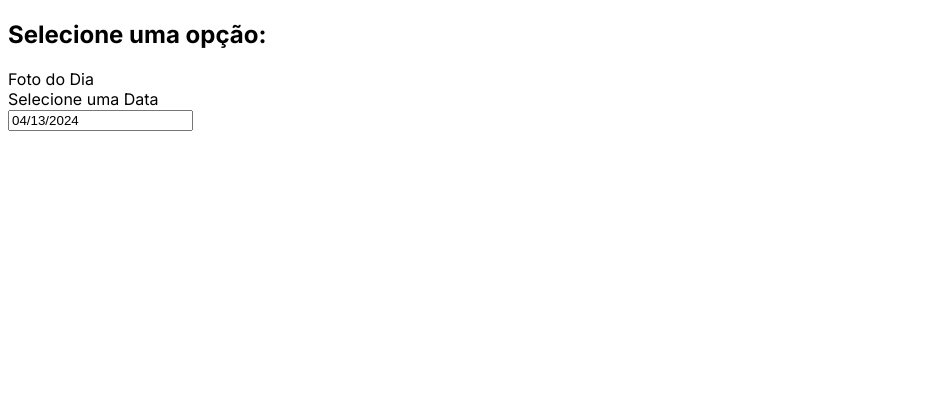
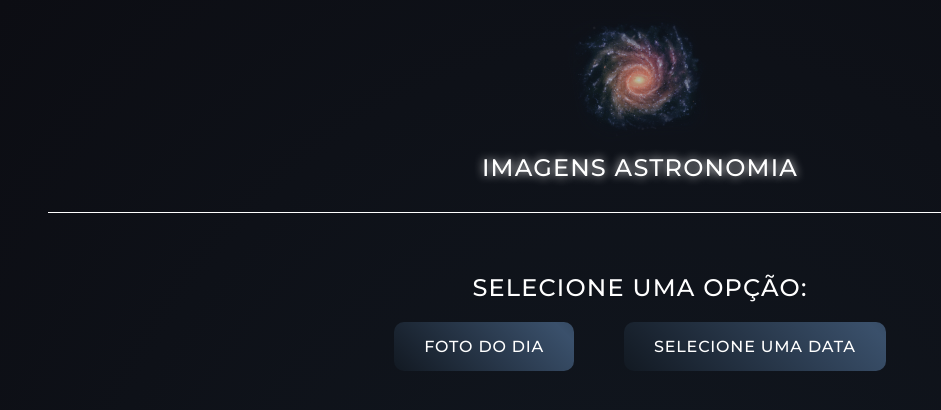
Before and after one commit to gabsabatini/space-project, a Next.js app: page / in a window 1280 px wide. Shown: the top 410 px of the page, without its empty margins (0-941 px from the left). Built offline with nearby package versions, Linux system fonts and the light colour scheme.

Commit message:
date selection finished and css applied

```diff
--- a/src/app/api/api.ts
+++ b/src/app/api/api.ts
@@ -5,12 +5,13 @@ const req = axios.create({
     baseURL: 'https://api.nasa.gov/planetary'
 });
 
+
 export const getApodDay = async ():Promise<Apod> => {
     const resp = await req.get('/apod?api_key=l0LF7al9rbqo8YowcCnu0IBVH3RxlsUS74csAJxP');
     return resp.data;
 }
 
 export const getApodDate = async (date: string):Promise<Apod> => {
-    const resp = await req.get(`/apod?date=${date}`);
+    const resp = await req.get(`/apod?api_key=l0LF7al9rbqo8YowcCnu0IBVH3RxlsUS74csAJxP&date=${date}`);
     return resp.data;
 }
--- a/src/app/components/apod.tsx
+++ b/src/app/components/apod.tsx
@@ -1,26 +1,31 @@
 import { useQuery } from "@tanstack/react-query";
-import { getApodDay } from "../api/api";
+import { getApodDate, getApodDay } from "../api/api";
+import { ApodProps } from "../types/Apod";
 
-const Apod = () => {
+const Apod = ({ queryType, date }: ApodProps) => {
 
     const query = useQuery({
         queryKey: ['apod'],
-        queryFn: getApodDay
+        queryFn: () => {
+            if (queryType === 'day') {
+                return getApodDay();
+            } else if (queryType === 'date') {
+                const splitDate = date.split('/');
+                const formatDate = splitDate[2] + '-' + splitDate[1] + '-' + splitDate[0];
+                return getApodDate(formatDate);
+            } else {
+                throw new Error('Invalid query type');
+            }
+        }
     });
-
-    const formatDate = (dateString: string): string => {
-        const date = new Date(dateString);
-        return date.toLocaleDateString('pt-BR');
-    };
 
     return (
         <div className="apod">
-            <h1>Foto do dia Astronomia</h1>
-            {query.isLoading && "Carregando..."}
+            {query.isFetching && "Carregando..."}
             {query.data &&
                 <div className="picture-day">
+                    <h1>Foto do dia Astronomia</h1><span><i>{date}</i></span>
                     <h2>{query.data.title}</h2>
-                    <p>{formatDate(query.data.date)}</p>
                     <img src={query.data.url} alt={query.data.title} />
                     <p>{query.data.explanation}</p>
                     <p>{query.data.copyright}</p>
--- /dev/null
+++ b/src/app/components/header.tsx
@@ -0,0 +1,12 @@
+import galaxyImage from '../assets/galaxy.png';
+
+const Header = () => {
+    return(
+        <header>
+            <img src={galaxyImage.src}/>
+            <p className='header-title'>Imagens Astronomia</p>
+        </header>
+    );
+}
+
+export default Header;
--- a/src/app/globals.css
+++ b/src/app/globals.css
@@ -0,0 +1,133 @@
+@import url('https://fonts.googleapis.com/css2?family=Montserrat:ital,wght@0,100..900;1,100..900&display=swap');
+
+body {
+    min-height: 100vh;
+    background: radial-gradient(ellipse at bottom, #121922 0%, #0c0d13 100%);
+    color: #fff;
+    font-family: "Montserrat", sans-serif !important;
+    font-optical-sizing: auto;
+    font-weight: 400;
+    font-style: normal;
+}
+
+header {
+    display: flex;
+    flex-direction: column;
+    align-items: center;
+    justify-content: center;
+    margin: 40px;
+    border-bottom: 1px solid;
+    padding-bottom: 20px;
+    margin-top: 0;
+}
+
+header img {
+    max-width: 130px;
+    transform: rotate(80deg);
+}
+
+header p.header-title {
+    letter-spacing: 0.05em;
+    text-transform: uppercase;
+    font-size: 24px;
+    font-weight: 500;
+    margin: 10px 0;
+    color: #fff;
+    text-shadow: 0 0 10px #FFFFFF;
+}
+
+.select-options {
+    width: 800px;
+    padding: 20px;
+    margin: 0 auto;
+    text-align: center;
+    text-transform: uppercase;
+}
+
+.select-options h2 {
+    font-weight: 500;
+    letter-spacing: 0.05em;
+    margin-top: 0;
+}
+
+.select-options .options {
+    display: flex;
+    align-items: center;
+    justify-content: center;
+    gap: 50px;
+}
+
+.select-options .options .opt {
+    padding: 15px 30px;
+    text-align: center;
+    text-transform: uppercase;
+    transition: 0.5s;
+    background-size: 200% auto;
+    color: white;
+    border-radius: 10px;
+    display: block;
+    border: 0px;
+    font-weight: 700;
+    background-image: linear-gradient(45deg, #121922 0%, #3A506B 51%, #121922 100%);
+    cursor: pointer;
+    -moz-user-select: none;
+    user-select: none;
+    -webkit-user-select: none;
+    touch-action: manipulation;
+}
+
+.select-options .options .opt p {
+    letter-spacing: 0.05em;
+    margin: 0;
+    font-weight: 500;
+}
+.select-options .options .opt:hover {
+    background-position: right center;
+    color: #fff;
+    text-decoration: none;
+}
+.select-options .options .opt:active {
+    transform: scale(0.95);
+}
+.select-options .options .opt .date {
+    display: flex;
+    align-items: center;
+    justify-content: center;
+    flex-direction: column;
+    gap: 10px;
+    margin-top: 10px;
+    position: relative;
+}
+.select-options .options .opt .date .react-datepicker-popper {
+    bottom: 0;
+}
+.select-options .options .opt .date input[type="text"] {
+    outline: none;
+    background: transparent;
+    border: 1px solid #fff;
+    border-radius: 50px;
+    text-align: center;
+    color: #fff;
+    letter-spacing: 0.05em;
+    font-size: 14px;
+    font-family: "Montserrat", sans-serif !important;
+    width: 100%;
+    padding: 5px 0;
+}
+.react-datepicker__day-name, .react-datepicker__day, .react-datepicker__time-name {
+    font-family: "Montserrat", sans-serif !important;
+}
+.select-options .options .opt .date .react-datepicker-wrapper {
+    width: 100%;
+}
+.select-options .options .opt .date button.btn-continuar {
+    background: #fff;
+    border: none;
+    width: 100%;
+    font-family: "Montserrat", sans-serif !important;
+    cursor: pointer;
+    padding: 5px;
+    border-radius: 50px;
+    font-weight: 500;
+    color: #121922;
+}
--- a/src/app/layout.tsx
+++ b/src/app/layout.tsx
@@ -2,11 +2,12 @@ import type { Metadata } from "next";
 import { Inter } from "next/font/google";
 import "./globals.css";
 import { Providers } from "@/utils/providers";
+import Header from "./components/header";
 
 const inter = Inter({ subsets: ["latin"] });
 
 export const metadata: Metadata = {
-  title: "Create Next App",
+  title: "Astronomia NASA",
   description: "Generated by create next app",
 };
 
@@ -19,6 +20,7 @@ export default function RootLayout({
     <html lang="en">
       <body className={inter.className}>
         <Providers>
+          <Header></Header>
           {children}
         </Providers>
       </body>
--- a/src/app/page.tsx
+++ b/src/app/page.tsx
@@ -13,34 +13,53 @@ export default function Home() {
 
   const handleOption = (event: React.MouseEvent<HTMLDivElement>) => {
     const text = event.currentTarget.innerText;
-    if (text.includes('Dia')) {
-      setOption('Dia');
+    text.toLocaleUpperCase();
+    if (text.includes('DIA')) {
+      setOption('day');
+    } else {
+      setOption('Selecione');
     }
+  }
+
+  const handleButton = () => {
+    setOption('date');
+  }
+
+  const handleVoltar = () => {
+    setOption('');
   }
 
   return (
     <main className="main-class">
-      <h2>Selecione uma opção:</h2>
 
-      <div className="options">
-        <div className="opt" onClick={handleOption}>
-          Foto do Dia
+      {!(option === 'day' || option === 'date') && (
+        <div className="select-options">
+          <h2>Selecione uma opção:</h2>
+          <div className="options">
+            <div className="opt">
+              <p onClick={handleOption}>Foto do Dia</p>
+            </div>
+            <div className="opt">
+              <p onClick={handleOption}>Selecione uma Data</p>
+
+              {option === "Selecione" && (
+                <div className="date">
+                  <DatePicker selected={date} onChange={(date) => setDate(date)} dateFormat="dd/MM/yyyy" locale="ptBR"/>
+                  <button className="btn-continuar" onClick={handleButton}>Continuar</button>
+                </div>
+              )}
+
+            </div>
+          </div>
         </div>
-        <div className="opt" onClick={handleOption}>
-          Selecione uma Data
+      )}
 
-          {date &&(
-            <div className="date">
-              <DatePicker selected={date} onChange={(date) => setDate(date)} />
-            </div>
-          )}
-
+      {(option === 'day' || option === 'date') && (
+        <div>
+        <span onClick={handleVoltar}>Voltar</span>
+        <Apod queryType={option} date={date?.toLocaleDateString() ?? ""} />
         </div>
-      </div>
-
-      {option &&
-        <Apod />
-      }
+      )}
 
     </main>
   );
--- a/src/app/types/Apod.ts
+++ b/src/app/types/Apod.ts
@@ -5,3 +5,8 @@ export type Apod = {
     title: string;
     url: string;
 }
+
+export type ApodProps = {
+    queryType: string;
+    date: string;
+}
```
Also changed, not shown: src/app/assets/galaxy.png (added).
